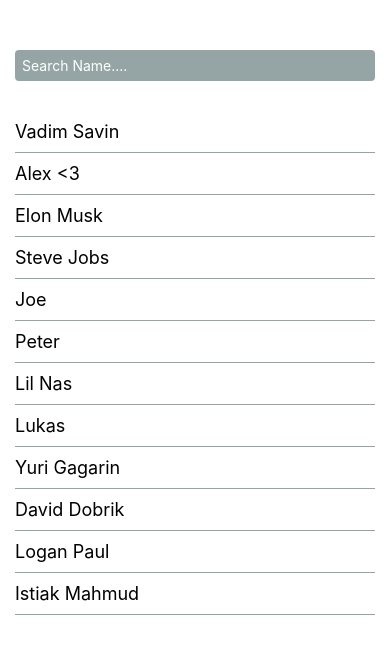
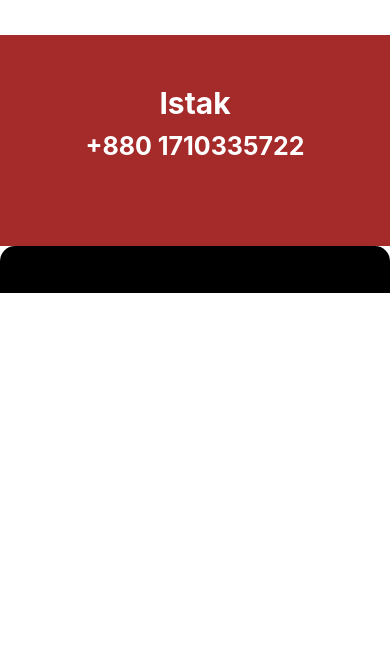
Before and after one commit to alnooristiak/video_calling_app, a React Native app: screen / in a window 390 px wide. Shown: the top 654 px of the page. Built offline with nearby package versions, Linux system fonts and the light colour scheme.

Commit message:
calling screen section creatino

```diff
--- a/App.js
+++ b/App.js
@@ -5,6 +5,7 @@ import {
   Text,
   View
 } from 'react-native';
+import CallingScreen from './screens/callingScreen/CallingScreen.js';
 import Index from './screens/contactScreen/Index.js';
 
 export default function App() {
@@ -12,7 +13,8 @@ export default function App() {
   return (
     <SafeAreaView>
       <StatusBar barStyle={'dark-content'} />
-        <Index></Index>
+        {/* <Index></Index> */}
+        <CallingScreen></CallingScreen>
     </SafeAreaView>
   );
 }
--- /dev/null
+++ b/screens/callingScreen/CallingScreen.js
@@ -0,0 +1,53 @@
+import { StyleSheet, Text, View } from 'react-native'
+import React from 'react'
+
+const CallingScreen = () => {
+    return (
+        <View style={styles.mainPagea}>
+            <View style={styles.cameraPriview}>
+                <Text style={styles.name}>Istak</Text>
+                <Text style={styles.contactNo}>+880 1710335722</Text>
+            </View>
+            {/* button container section */}
+            <View style={styles.buttonContainer}>
+                <Text>icon</Text>
+            </View>
+        </View>
+    )
+}
+
+export default CallingScreen
+
+const styles = StyleSheet.create({
+    mainPagea: {
+        marginTop: 35,
+        height: '100%',
+    },
+    cameraPriview: {
+        backgroundColor: 'brown',
+        flex: 1,
+        alignItems: 'center',
+        padding: 50,
+    },
+    name: {
+        fontSize: 30,
+        fontWeight: 'bold',
+        color: 'white',
+    },
+    contactNo: {
+        fontSize: 25,
+        fontWeight: 'bold',
+        color: 'white',
+        marginTop: 10,
+    },
+    // button container sec css
+    buttonContainer: {
+        backgroundColor: 'black',
+        // width: '100%',
+        padding: 15,
+        borderTopLeftRadius: 15,
+        borderTopRightRadius: 15,
+        // marginTop: 'auto',
+        marginBottom: 50,
+    }
+})
--- a/screens/contactScreen/Index.js
+++ b/screens/contactScreen/Index.js
@@ -37,15 +37,15 @@ const index = () => {
 export default index
 
 const styles = StyleSheet.create({
+    mainContainer: {
+        marginTop: 35,
+    },
     searchInput: {
         backgroundColor: '#95a5a6',
         margin: 15,
         padding: 7,
         borderRadius: 4,
         color: 'white',
-    },
-    mainContainer: {
-        marginTop: 35,
     },
     contactListS: {
         padding: 15,
```
